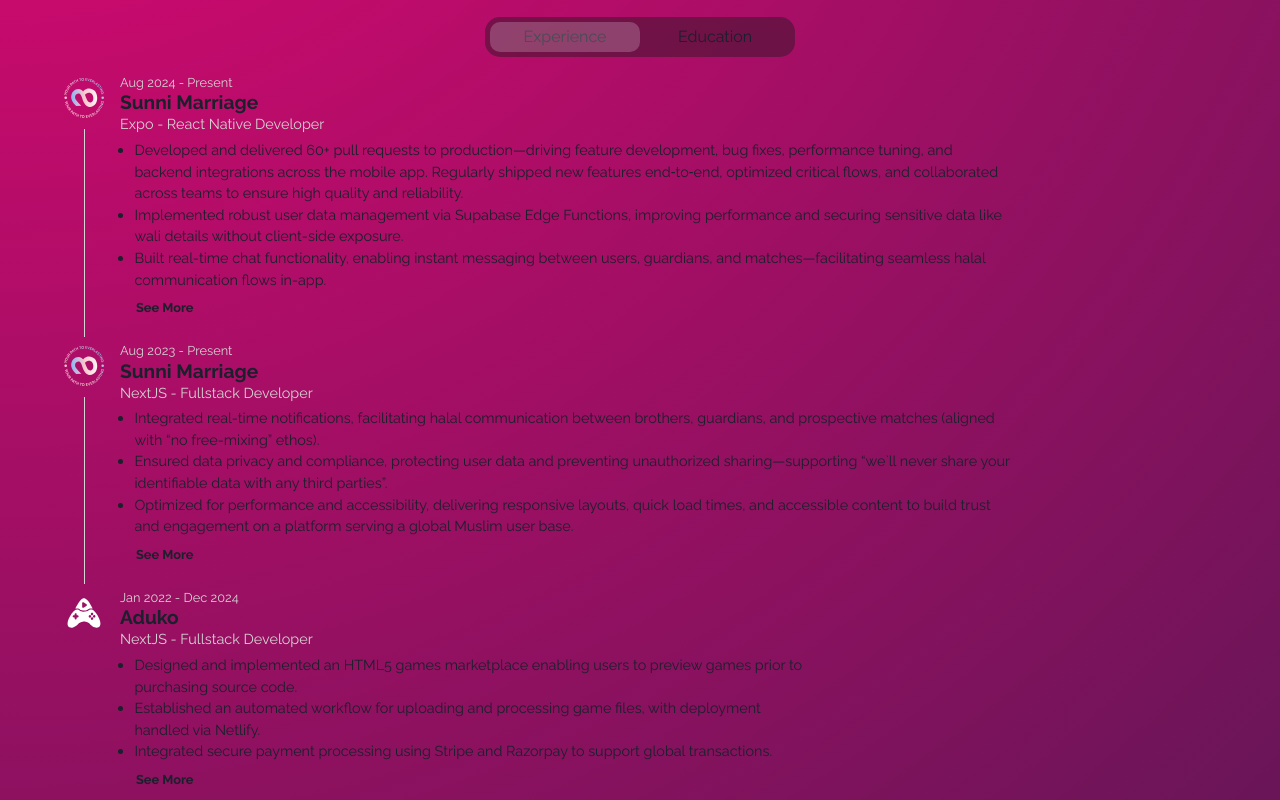
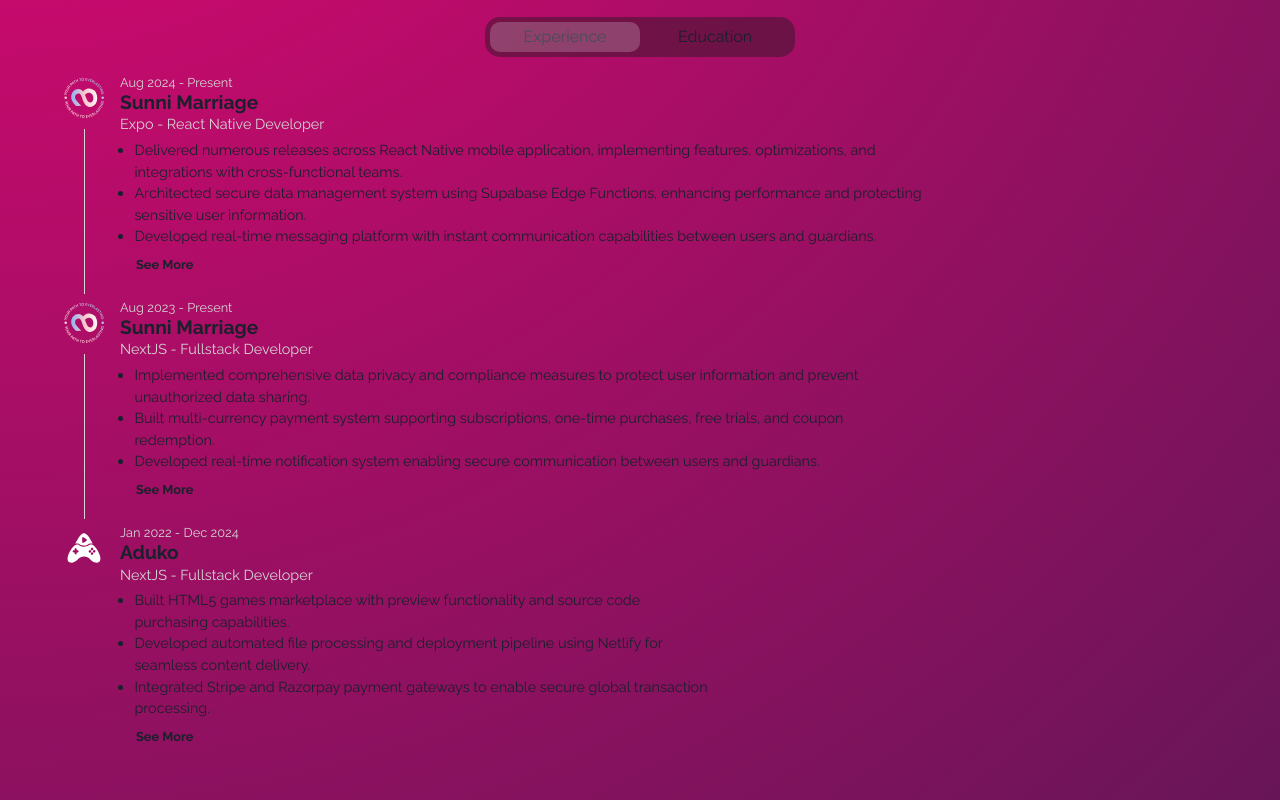
Before and after one commit to aimakov/personal-portfolio, a Next.js app: page / in a window 1280 px wide. Shown: the part 1440-2240 px from the top of the page. Built offline with nearby package versions, Linux system fonts and the light colour scheme.

Commit message:
Finished first release

```diff
--- a/scenes/Background/BackgroundInfo.ts
+++ b/scenes/Background/BackgroundInfo.ts
@@ -1,24 +1,26 @@
 import { BackgroundInfo } from '@/types/Background'
 import { backgroundIcons } from '@/assets'
 
-export const backgroundInfo: { [x: string]: BackgroundInfo[] } = {
+export const backgroundInfo: {
+  [x: string]: BackgroundInfo[]
+} = {
   experience: [
     {
       title: 'Expo - React Native Developer',
       institution: 'Sunni Marriage',
       dates: 'Aug 2024 - Present',
       description: [
-        'Developed and delivered 60+ pull requests to production—driving feature development, bug fixes, performance tuning, and backend integrations across the mobile app. Regularly shipped new features end‑to‑end, optimized critical flows, and collaborated across teams to ensure high quality and reliability.',
-        'Implemented robust user data management via Supabase Edge Functions, improving performance and securing sensitive data like wali details without client-side exposure.',
-        'Built real-time chat functionality, enabling instant messaging between users, guardians, and matches—facilitating seamless halal communication flows in-app.',
-        'Developed secure one-time-photo chat, allowing users to send disposable profile pictures within conversations—ensuring privacy and alignment with cultural sensitivity.',
-        'Implemented deep linking across mobile, enabling users to navigate directly from emails, referral links, or notifications into specific screens (profile pages, chat threads, guardian invites), improving onboarding and re-engagement.',
-        'Engineered push notifications and system alerts, delivering real-time updates for new matches, guardian interactions, profile milestones, and account changes to boost engagement and retention.',
-        'Enhanced real-time profile discovery and halal-match flows, including boosted profile visibility, dynamic filters (height, wali status, photo), and guardian contact badges to support faith-based matchmaking.',
-        'Built privacy-first authentication and validation flows, covering email validation, phone-number formatting, referral codes, and profile linking.',
-        'Integrated MailerCheck email validation, reducing spam and improving signup quality by verifying email delivery upfront.',
-        'Led comprehensive UI/UX refactoring, including matched sheet redesign, dashboard data integration, and profile-completeness tracking.',
-        'Enforced community compliance, blocking blacklisted or restricted accounts to maintain trust and halal standards.',
+        'Delivered numerous releases across React Native mobile application, implementing features, optimizations, and integrations with cross-functional teams.',
+        'Architected secure data management system using Supabase Edge Functions, enhancing performance and protecting sensitive user information.',
+        'Developed real-time messaging platform with instant communication capabilities between users and guardians.',
+        'Built secure photo-sharing feature with disposable image functionality for enhanced privacy protection.',
+        'Implemented deep linking architecture for seamless navigation from external sources to specific app screens, improving user engagement.',
+        'Engineered comprehensive push notification system for real-time updates on matches, interactions, and account activities.',
+        'Enhanced user discovery algorithms with dynamic filtering and profile visibility optimization.',
+        'Developed authentication and validation systems including email verification, phone formatting, and referral management.',
+        'Integrated third-party email validation service, reducing spam registrations and improving user quality.',
+        'Led UI/UX redesign initiatives including dashboard optimization and user experience tracking.',
+        'Implemented account compliance and security measures to maintain platform integrity.',
       ],
       imgUrl: backgroundIcons.sunniMarriage,
     },
@@ -27,14 +29,14 @@
       institution: 'Sunni Marriage',
       dates: 'Aug 2023 - Present',
       description: [
-        'Integrated real-time notifications, facilitating halal communication between brothers, guardians, and prospective matches (aligned with “no free-mixing” ethos).',
-        'Ensured data privacy and compliance, protecting user data and preventing unauthorized sharing—supporting “we`ll never share your identifiable data with any third parties”.',
-        'Optimized for performance and accessibility, delivering responsive layouts, quick load times, and accessible content to build trust and engagement on a platform serving a global Muslim user base.',
-        'Engineered multi-currency payment workflows, enabling subscription models, one-time purchases, free trial periods, and coupon code redemption to support flexible pricing tiers—mirroring the platform’s affordable model, e.g., plans starting at £7.99/month with “cancel anytime” terms',
-        'Designed onboarding flows for trial-to-paid conversion, including free-trial provisioning, automated trial expirations, and promotion of full subscriptions to drive member acquisition.',
-        'Built responsive email workflows, covering triggers to maintain user engagement and reduce churn.',
-        'Developed user-upload features, supporting profile picture uploads with validation and image optimization to ensure fast load times across devices.',
-        'Implemented robust email validation mechanisms to ensure genuine accounts and improve communications reliability.',
+        'Implemented comprehensive data privacy and compliance measures to protect user information and prevent unauthorized data sharing.',
+        'Built multi-currency payment system supporting subscriptions, one-time purchases, free trials, and coupon redemption.',
+        'Developed real-time notification system enabling secure communication between users and guardians.',
+        'Developed file upload functionality with image validation and optimization for improved performance across devices.',
+        'Optimized application performance and accessibility with responsive layouts and fast loading times for global user base.',
+        'Designed user onboarding flows with trial-to-paid conversion optimization, automated trial management, and subscription promotion.',
+        'Created automated email workflow system to enhance user engagement and reduce churn rates.',
+        'Implemented email validation system to ensure account authenticity and improve communication reliability.',
       ],
       imgUrl: backgroundIcons.sunniMarriage,
     },
@@ -43,10 +45,10 @@
       institution: 'Aduko',
       dates: 'Jan 2022 - Dec 2024',
       description: [
-        'Designed and implemented an HTML5 games marketplace enabling users to preview games prior to purchasing source code.',
-        'Established an automated workflow for uploading and processing game files, with deployment handled via Netlify.',
-        'Integrated secure payment processing using Stripe and Razorpay to support global transactions.',
-        'Configured backend services and user authentication using Supabase (Backend-as-a-Service platform).',
+        'Built HTML5 games marketplace with preview functionality and source code purchasing capabilities.',
+        'Developed automated file processing and deployment pipeline using Netlify for seamless content delivery.',
+        'Integrated Stripe and Razorpay payment gateways to enable secure global transaction processing.',
+        'Configured backend infrastructure and authentication system using Supabase.',
       ],
       imgUrl: backgroundIcons.aduko,
       logoInverted: true,
@@ -58,10 +60,10 @@
       institution: 'Ulsan National Institute of Science and Technology',
       dates: 'Sep 2017 - June 2024',
       description: [
-        'Developed advanced optical systems for high-resolution, label-free imaging of biological specimens.',
-        'Designed and integrated holistic imaging platforms to support multimodal, high-fidelity biological imaging.',
-        'Engineered custom LED-based illumination systems tailored for multimodal microscopy applications.',
-        ' Built and programmed custom software to control microscope hardware and automate wide-field, mosaic image acquisition.',
+        'Developed advanced optical systems for high-resolution biological imaging applications.',
+        'Designed multimodal imaging platforms for comprehensive biological specimen analysis.',
+        'Engineered custom LED illumination systems for specialized microscopy applications.',
+        'Built control software for automated microscope hardware and image acquisition systems.',
       ],
       imgUrl: backgroundIcons.unist,
     },
@@ -70,8 +72,8 @@
       institution: 'Nazarbayev University',
       dates: 'Aug 2012 - June 2017',
       description: [
-        'Designed and developed a desktop application leveraging computer vision to quantify heart rate via webcam, showcasing skills in real-time signal processing and user-facing interfaces.',
-        'Built an integrated hardware-software system to estimate heart rate using infrared sensors, demonstrating cross-disciplinary expertise in embedded systems and data visualization.',
+        'Developed computer vision-based desktop application for real-time heart rate monitoring using webcam technology.',
+        'Built integrated hardware-software system for heart rate estimation using infrared sensors and data visualization.',
       ],
       imgUrl: backgroundIcons.nazarbayev,
     },
--- a/scenes/Background/ListEntry.tsx
+++ b/scenes/Background/ListEntry.tsx
@@ -64,7 +64,7 @@
             <AccordionItem border={'none'}>
               {({ isExpanded }) => (
                 <>
-                  <AccordionButton>
+                  <AccordionButton w={'fit-content'}>
                     <Text fontSize={'0.8rem'} fontWeight={'bold'}>
                       {isExpanded ? 'See Less' : 'See More'}
                     </Text>
```
